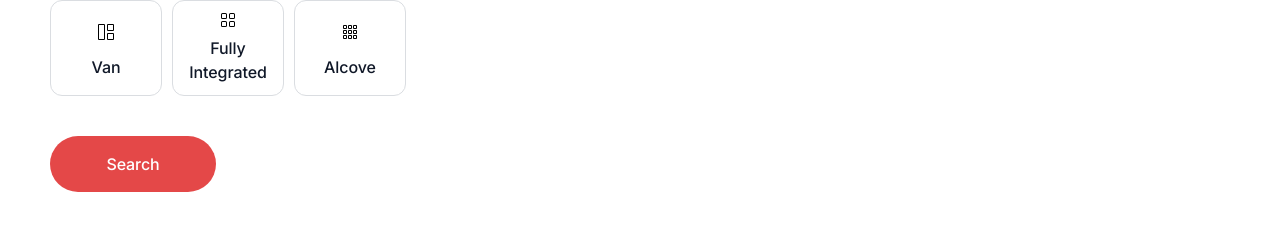
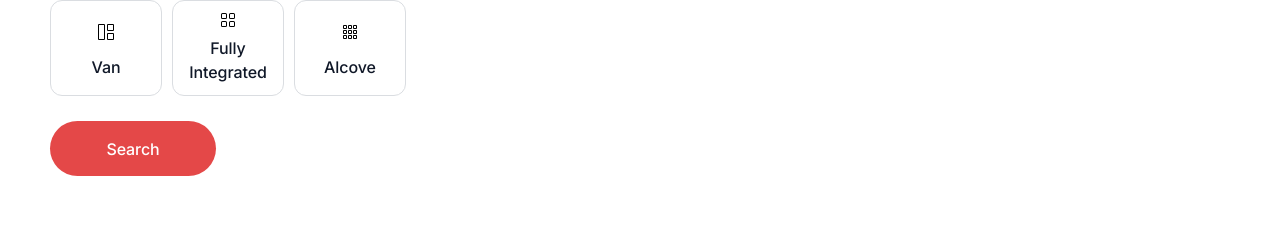
Before and after one commit to NatalySheludko/outlander-app, a React (Vite) app: page /catalog in a window 1280 px wide. Shown: the part 659-890 px from the top of the page. Built offline with nearby package versions, Linux system fonts and the light colour scheme; no server answers.

Commit message:
change card style

```diff
--- a/src/components/BtnComponent/BtnComponent.module.css
+++ b/src/components/BtnComponent/BtnComponent.module.css
@@ -1,8 +1,8 @@
 .btn {
-  margin-top: 40px;
+  margin-top: 25px;
   display: flex;
   width: 166px;
-  height: 56px;
+  height: 55px;
   justify-content: center;
   align-items: center;
   border-radius: 200px;
--- a/src/components/CamperCard/CamperCard.module.css
+++ b/src/components/CamperCard/CamperCard.module.css
@@ -1,13 +1,13 @@
 .img {
   width: 292px;
-  height: 320px;
+  height: 350px;
   border-radius: 10px;
   object-fit: cover;
   background-color: lightgray;
 }
 
 .infoWrap {
-  width: 590px;
+  width: 600px;
 }
 
 .nameWrap {
@@ -17,7 +17,7 @@
 }
 
 .name {
-  font-size: 24px;
+  font-size: 22px;
   font-weight: 600;
   line-height: 1.33;
   color: #101828;
@@ -114,7 +114,7 @@
 }
 
 .category {
-  padding: 10px 12px;
+  padding: 9px 12px;
   border-radius: 100px;
   background-color: #f2f4f7;
   display: flex;
```
